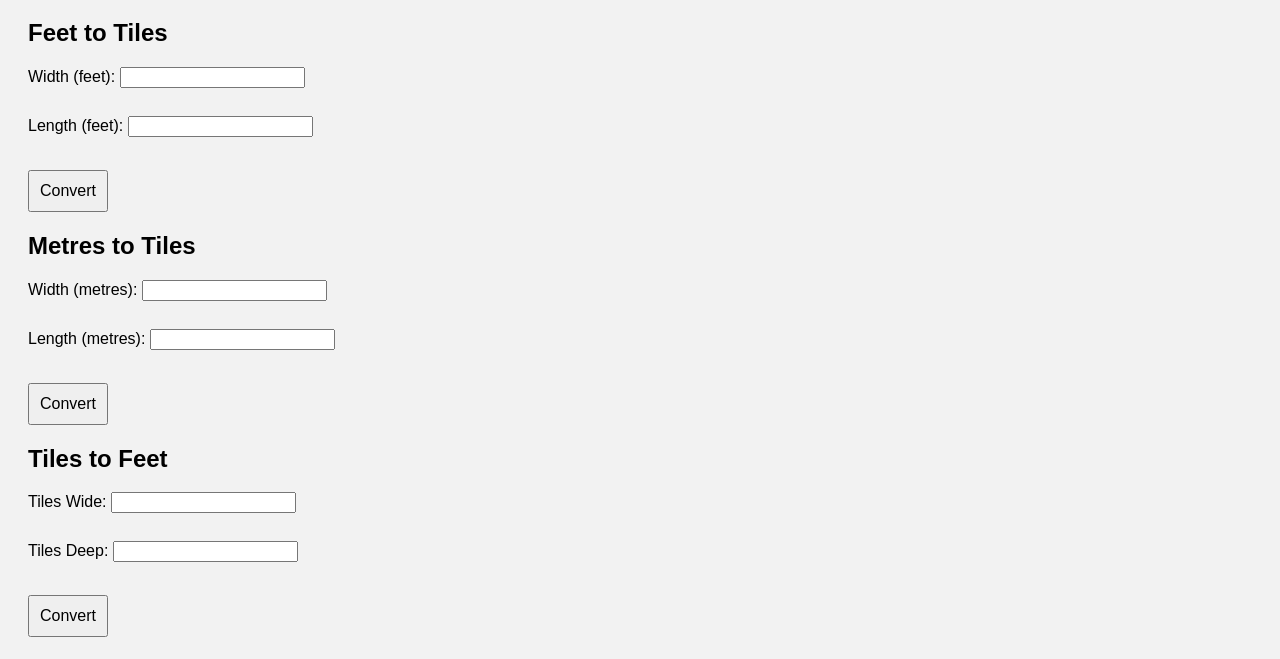
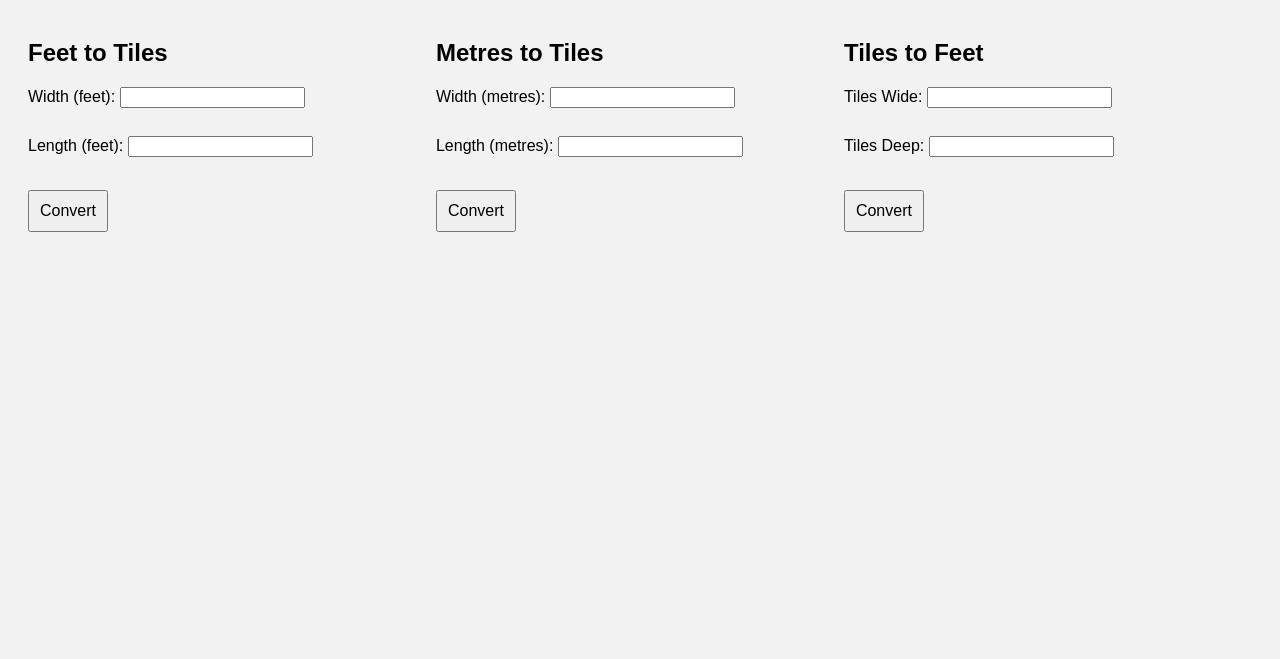
Before and after one commit to Rallan92/tile-converter, a plain HTML site: page index.html in a window 1280 px wide. Shown: the part 89-748 px from the top of the page. Drawn offline with Linux system fonts and the light colour scheme.

Commit message:
Update style.css

```diff
--- a/style.css
+++ b/style.css
@@ -8,13 +8,16 @@ h1 {
   text-align: center;
 }
 
-section {
-  background: white;
-  padding: 20px;
-  margin: 20px auto;
-  max-width: 400px;
-  border-radius: 10px;
-  box-shadow: 0 2px 6px rgba(0,0,0,0.1);
+.column {
+  float: left;
+  width: 33.33%;
+}
+
+/* Clear floats after the columns */
+.row:after {
+  content: "";
+  display: table;
+  clear: both;
 }
 
 label {
```
